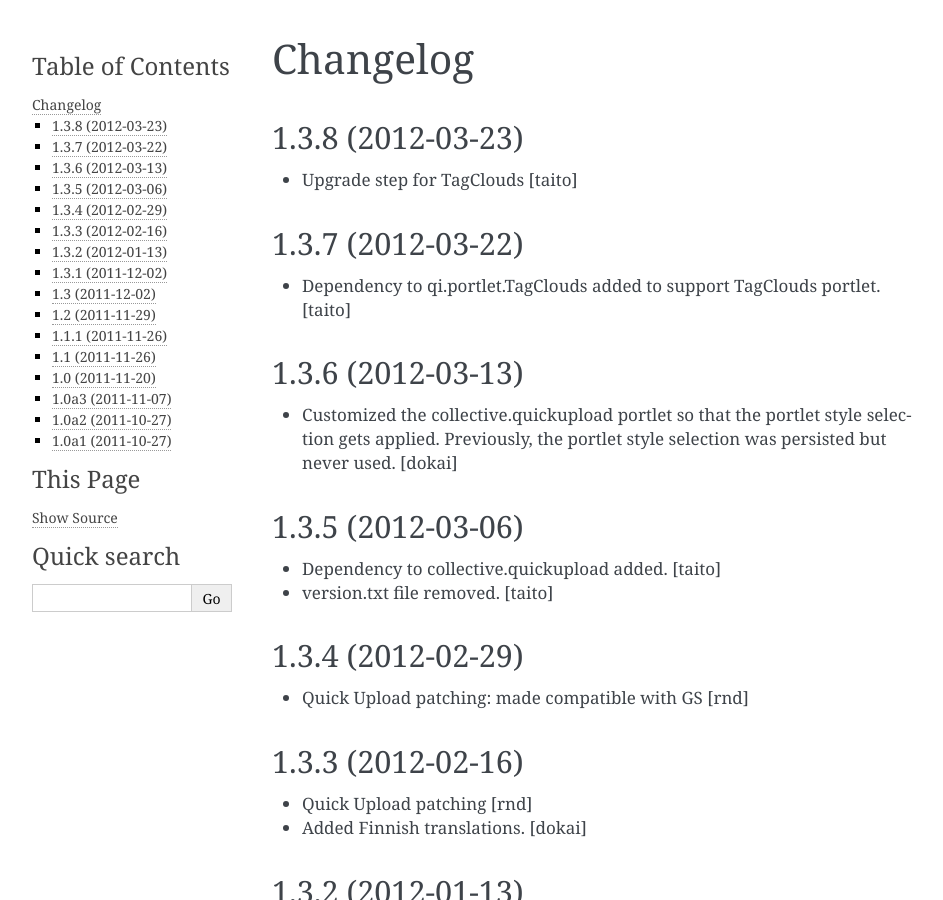
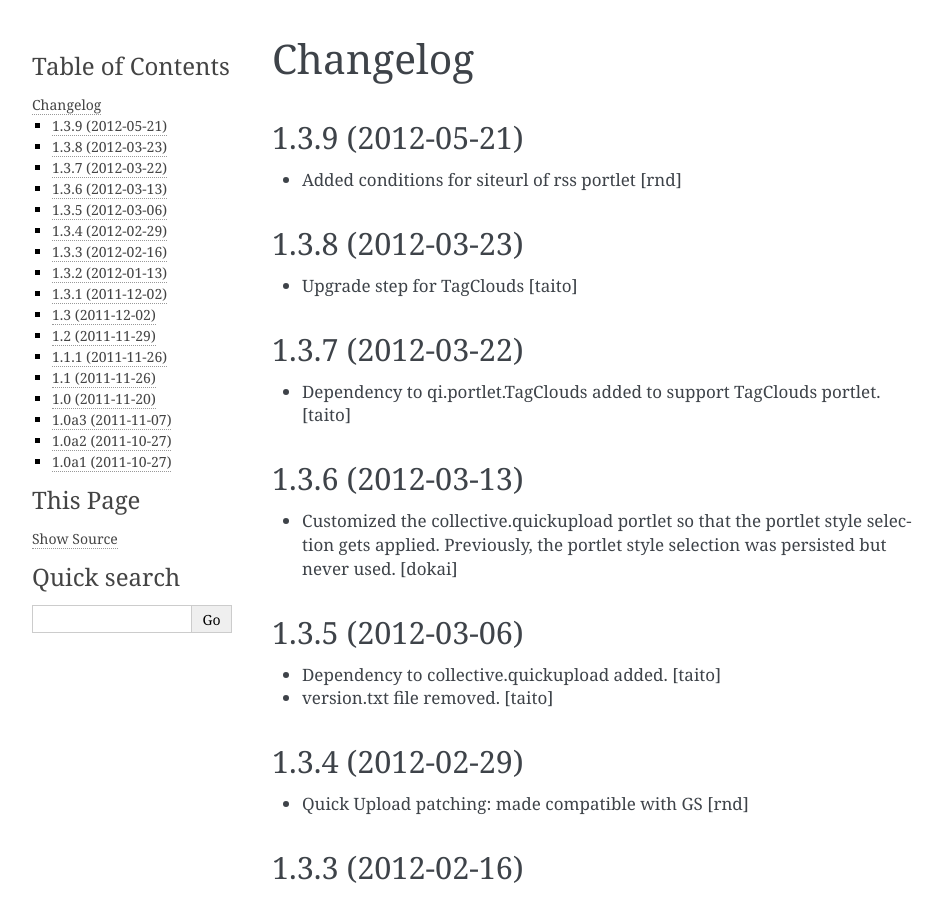
Before and after one commit to hexagonit/hexagonit.portletstyle, a Sphinx documentation site: the page built from hexagonit/portletstyle/docs/HISTORY.rst, in a window 1280 px wide and 900 px high. Shown: the whole window, without its empty margins (148-1091 px from the left). Built offline with Sphinx 7.4.7, drawn with Linux system fonts in a browser that asks for light colours.

Commit message:
Release 1.3.9

```diff
--- a/hexagonit/portletstyle/docs/HISTORY.rst
+++ b/hexagonit/portletstyle/docs/HISTORY.rst
@@ -1,5 +1,10 @@
 Changelog
 =========
+
+1.3.9  (2012-05-21)
+-------------------
+
+- Added conditions for siteurl of rss portlet [rnd]
 
 1.3.8 (2012-03-23)
 ------------------
--- a/setup.py
+++ b/setup.py
@@ -19,7 +19,7 @@ long_description = (
 
 setup(
     name='hexagonit.portletstyle',
-    version='1.3.8',
+    version='1.3.9',
     description="Assign a CSS style to a portlet",
     long_description=long_description,
     # Get more strings from
```
